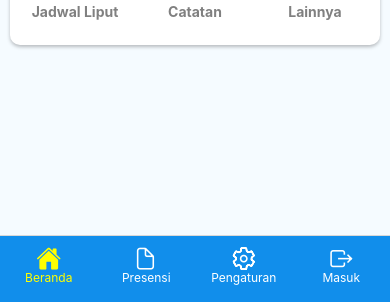
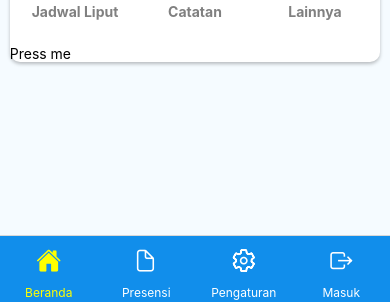
Before and after one commit to Sinagafrinaldo/Proyek-KP, a React Native app: screen /Daftar in a window 390 px wide. Shown: the part 539-841 px from the top of the page. Built offline with nearby package versions, Linux system fonts and the light colour scheme; no server answers.

Commit message:
Add files via upload

```diff
--- a/src/pages/MainContainer.js
+++ b/src/pages/MainContainer.js
@@ -32,6 +32,24 @@ function MainContainer() {
                         height: 70,
                         backgroundColor: '#118eeb'
                     },
+                    tabBarActiveTintColor: "yellow",
+                    tabBarInactiveTintColor: "white",
+                    tabBarLabelStyle: {
+                        paddingBottom: 5,
+                        fontSize: 12,
+                        paddingTop: -30,
+
+                    },
+                    tabBarStyle: [
+                        {
+                            backgroundColor: '#118eeb',
+                            display: "flex",
+                            height: 70,
+                        },
+                        null
+                    ]
+                    ,
+
 
                     tabBarIcon: ({ focused, color, size }) => {
                         let iconName;
@@ -54,12 +72,13 @@ function MainContainer() {
                 })}
 
 
-                tabBarOptions={{
-                    activeTintColor: 'yellow',
-                    inactiveTintColor: 'white',
-                    labelStyle: { paddingBottom: 10, fontSize: 12 },
+            // tabBarOptions={{
+            //     activeTintColor: 'yellow',
+            //     inactiveTintColor: 'white',
+            //     labelStyle: { paddingBottom: 10, fontSize: 12 },
 
-                }}>
+            // }}
+            >
 
                 <Tab.Screen name={homeName} component={Beranda}
 
@@ -91,8 +110,8 @@ function MainContainer() {
                         headerShown: false
                     }} />
             </Tab.Navigator>
-
-        </NavigationContainer>
+            <StatusBar style="dark" />
+        </NavigationContainer >
     );
 }
 
--- a/src/pages/beranda.js
+++ b/src/pages/beranda.js
@@ -5,7 +5,8 @@ import {
   TouchableOpacity,
   Image,
   ScrollView,
-  FlatList
+  FlatList,
+  Linking
 } from "react-native";
 import {
   collection,
@@ -23,7 +24,7 @@ import React, { useState } from "react";
 import { useNavigation, useFocusEffect, NavigationContainer } from '@react-navigation/native';
 import styles from "../component/stylesLandingPage";
 import Ionicons from "react-native-vector-icons/Ionicons";
-import { StatusBar } from "expo-status-bar";
+
 
 
 const Beranda1 = ({ navigation }) => {
@@ -261,13 +262,17 @@ const Beranda1 = ({ navigation }) => {
                   </Text>
                 </TouchableOpacity>
               </View>
+
+
             </View>
+            <TouchableOpacity onPress={() => Linking.openURL('google.navigation:q=100+101')}>
+              <Text>Press me</Text>
+            </TouchableOpacity>
           </View>
         </View>
       </ScrollView>
-      <StatusBar style="dark" />
+
     </View>
   );
 };
-
 export default Beranda1;
--- a/src/pages/daftar.js
+++ b/src/pages/daftar.js
@@ -37,8 +37,20 @@ const Daftar = ({ navigation }) => {
             .then((userCredential) => {
                 const user = userCredential.user;
                 console.log('Registered with:', user.email);
+                alert("Selamat akun anda telah terdaftar.")
+                navigation.navigate('Beranda')
             })
-            .catch(error => alert(error.message))
+            .catch(error => {
+                // console.log(error.code)
+                switch (error.code) {
+                    case "auth/email-already-in-use":
+                        alert("Maaf akun dengan email tersebut telah terdaftar.")
+                        break
+
+                    // default:
+                    //     alert("Autentifikasi gagal, silahkan coba lagi nanti.")
+                }
+            })
     }
 
     useFocusEffect(
@@ -122,7 +134,7 @@ const Daftar = ({ navigation }) => {
                             } else {
                                 handleSignUp()
                                 createUser()
-                                navigation.navigate('Beranda')
+
                             }
                         }
                         }>
```
